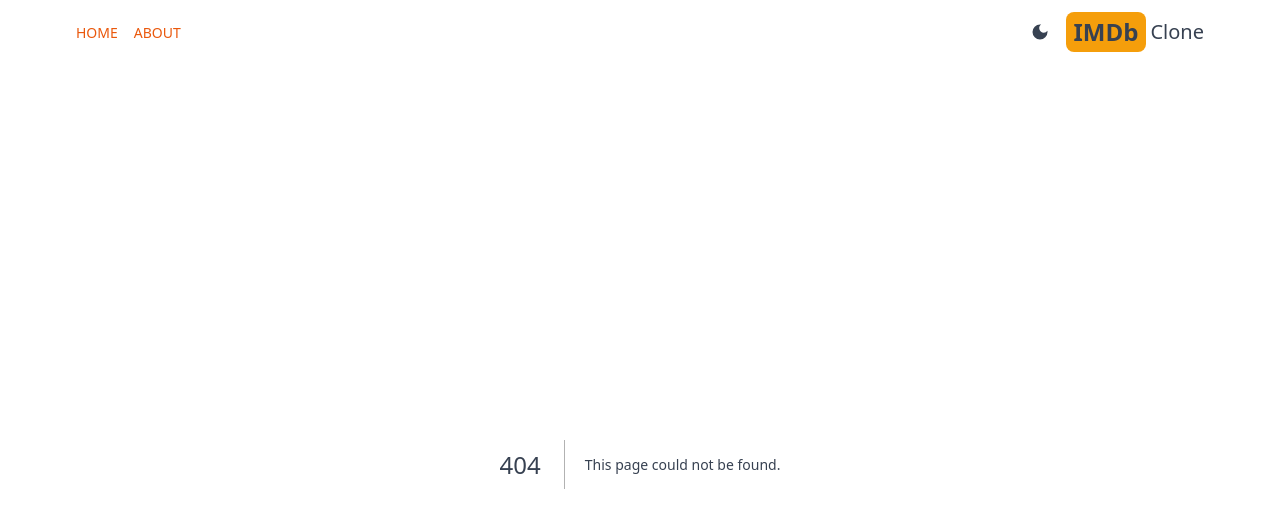
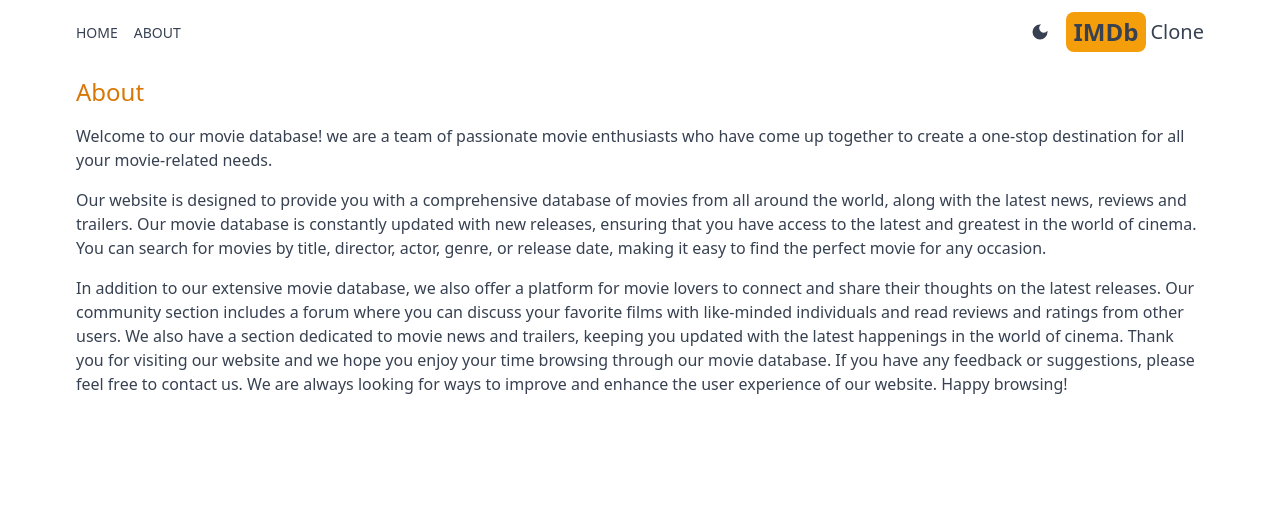
Before and after one commit to KindnessUche/imdb-clone, a Next.js app: page /about in a window 1280 px wide. Before the commit this address had no page. Shown: the top 528 px of the page. Built offline with nearby package versions, Linux system fonts and the light colour scheme.

Commit message:
Add About page

```diff
--- /dev/null
+++ b/src/app/about/page.tsx
@@ -0,0 +1,34 @@
+export default function About() {
+  return (
+    <div className="max-w-6xl mx-auto p-3 space-y-4 ">
+      <h1 className="text-2xl font-medium text-amber-600">About</h1>
+      <p>
+        Welcome to our movie database! we are a team of passionate movie
+        enthusiasts who have come up together to create a one-stop destination
+        for all your movie-related needs.
+      </p>
+      <p>
+        Our website is designed to provide you with a comprehensive database of
+        movies from all around the world, along with the latest news, reviews
+        and trailers. Our movie database is constantly updated with new
+        releases, ensuring that you have access to the latest and greatest in
+        the world of cinema. You can search for movies by title, director,
+        actor, genre, or release date, making it easy to find the perfect movie
+        for any occasion.
+      </p>
+      <p>
+        In addition to our extensive movie database, we also offer a platform
+        for movie lovers to connect and share their thoughts on the latest
+        releases. Our community section includes a forum where you can discuss
+        your favorite films with like-minded individuals and read reviews and
+        ratings from other users. We also have a section dedicated to movie news
+        and trailers, keeping you updated with the latest happenings in the
+        world of cinema. Thank you for visiting our website and we hope you
+        enjoy your time browsing through our movie database. If you have any
+        feedback or suggestions, please feel free to contact us. We are always
+        looking for ways to improve and enhance the user experience of our
+        website. Happy browsing!
+      </p>
+    </div>
+  );
+}
--- a/src/app/components/MenuItem.tsx
+++ b/src/app/components/MenuItem.tsx
@@ -13,7 +13,7 @@ export default function MenuItem({
   Icon: IconType;
 }) {
   return (
-    <Link href={address} className="hover:text-amber-500 text-orange-600">
+    <Link href={address} className="hover:text-amber-500">
       <Icon className="text-2xl sm:hidden" />
       <p className="uppercase hidden sm:inline text-sm">{title}</p>
     </Link>
--- a/src/app/page.tsx
+++ b/src/app/page.tsx
@@ -1,3 +1,3 @@
 export default function Home() {
-  return <div>Home</div>;
+  return <div></div>;
 }
```
